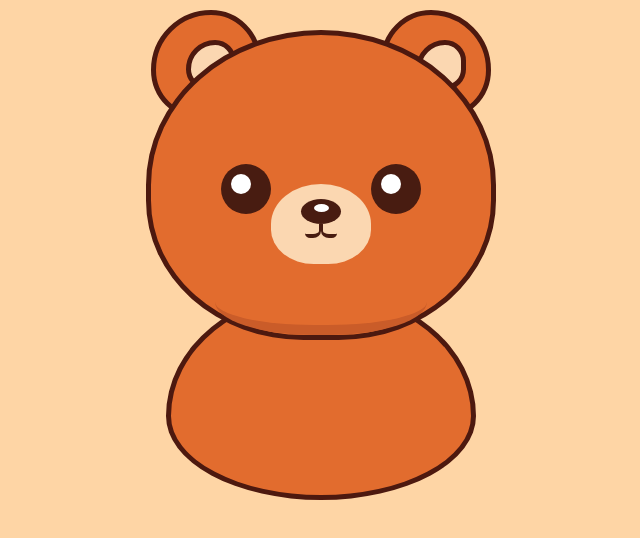
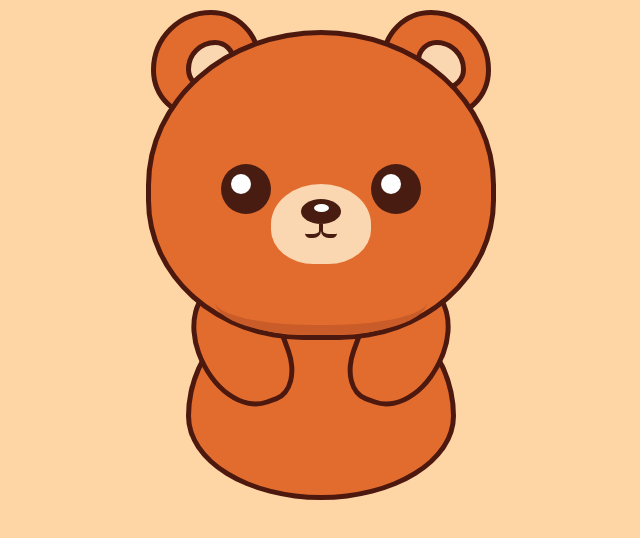
Before and after one commit to Diegoval-Dev/TeddyDrawing, a plain HTML site: page index.html in a window 1280 px wide. Shown: the whole page, without its empty margins (319-959 px from the left). Drawn offline with Linux system fonts and the light colour scheme.

Commit message:
feat: Arms
Add arms to the body element and update arm styles

```diff
--- a/index.html
+++ b/index.html
@@ -37,7 +37,12 @@
                 </div>
             </div>
         </div>
-        <div class="body"></div>
+        <div class="body">
+            <div class="arms">
+                <div class="arm arm-left"></div>
+                <div class="arm arm-right"></div>
+            </div>
+        </div>
         <div class="foot left"></div>
         <div class="foot right"></div>
     </div>
--- a/styles.css
+++ b/styles.css
@@ -71,7 +71,7 @@ body{
     border-bottom-left-radius: 50%;
 }
 .ear-right .inside-ear{
-    border-radius: 70% 50% 50%;
+    border-radius: 70% 100% 70%;
     border-bottom-left-radius: 50%;
 }
 .face{
@@ -157,7 +157,7 @@ body{
 }
 .body{
     position: relative;
-    width: 300px;
+    width: 260px;
     height: 200px;
     background-color: #e26c2e;
     border: 5px solid #4d190f;
@@ -168,3 +168,26 @@ body{
     align-items: center;
     z-index: -100;
 }
+.arms{
+    display: flex;
+    justify-content: space-between;
+    width: 250px;
+    gap: 20px;
+}
+.arm{
+    width: 80px;
+    height: 120px;
+    background-color: #e26c2e;
+    border: 5px solid #4d190f;
+    border-radius: 50%;
+    position: relative;
+    top: -50px;
+}
+.arm-left{
+    transform: rotate(-20deg);
+    border-radius: 80% 82% 60% 100%;
+}
+.arm-right{
+    transform: rotate(20deg);
+    border-radius: 82% 80% 100% 60% ;
+}
```
